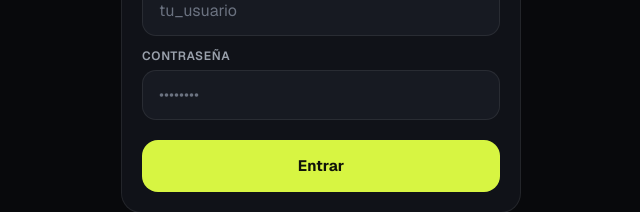
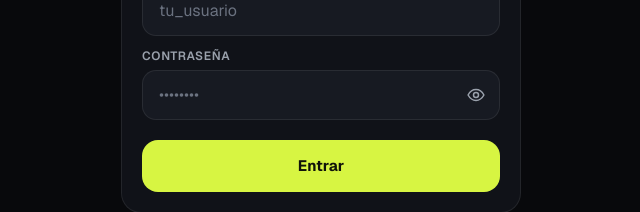
Before and after one commit to mariomo16/gymbro, a Next.js app: page /login in a window 1280 px wide. Shown: the part 449-661 px from the top of the page, without its empty margins (319-959 px from the left). Built offline with nearby package versions, Linux system fonts and the light colour scheme; no server answers.

Commit message:
feat: add password visibility toggle to LoginForm and create eye icons

```diff
--- a/components/LoginForm.tsx
+++ b/components/LoginForm.tsx
@@ -1,6 +1,7 @@
 "use client";
 
 import { useActionState, useState } from "react";
+import { IconEye, IconEyeOff } from "@/components/icons";
 import {
   type AuthState,
   loginAction,
@@ -13,6 +14,7 @@ export default function LoginForm() {
   const [tab, setTab] = useState<"login" | "register">("login");
   const [name, setName] = useState("");
   const [username, setUsername] = useState("");
+  const [showPassword, setShowPassword] = useState(false);
   const [loginState, doLogin, loginPending] = useActionState(
     loginAction,
     initial,
@@ -82,14 +84,32 @@ export default function LoginForm() {
           <span className="text-xs font-semibold uppercase tracking-wider text-mute">
             Contraseña
           </span>
-          <input
-            name="password"
-            type="password"
-            required
-            autoComplete={tab === "login" ? "current-password" : "new-password"}
-            placeholder="••••••••"
-            className="input"
-          />
+          <div className="relative">
+            <input
+              name="password"
+              type={showPassword ? "text" : "password"}
+              required
+              autoComplete={
+                tab === "login" ? "current-password" : "new-password"
+              }
+              placeholder="••••••••"
+              className="input pr-12"
+            />
+            <button
+              type="button"
+              onClick={() => setShowPassword((v) => !v)}
+              aria-label={
+                showPassword ? "Ocultar contraseña" : "Mostrar contraseña"
+              }
+              className="absolute top-1/2 right-1.5 flex h-9 w-9 -translate-y-1/2 items-center justify-center rounded-full text-mute active:bg-raised"
+            >
+              {showPassword ? (
+                <IconEyeOff className="h-5 w-5" />
+              ) : (
+                <IconEye className="h-5 w-5" />
+              )}
+            </button>
+          </div>
         </label>
 
         {state.error && (
--- a/components/icons.tsx
+++ b/components/icons.tsx
@@ -161,3 +161,22 @@ export function IconFlame({ className }: IconProps) {
     </svg>
   );
 }
+
+export function IconEye({ className }: IconProps) {
+  return (
+    <svg {...base(className)}>
+      <path d="M2.5 12S6 5.5 12 5.5 21.5 12 21.5 12 18 18.5 12 18.5 2.5 12 2.5 12Z" />
+      <circle cx="12" cy="12" r="3" />
+    </svg>
+  );
+}
+
+export function IconEyeOff({ className }: IconProps) {
+  return (
+    <svg {...base(className)}>
+      <path d="M10.7 5.7A9.8 9.8 0 0 1 12 5.5c6 0 9.5 6.5 9.5 6.5a17.6 17.6 0 0 1-3 3.8M6.6 6.6C4 8.4 2.5 12 2.5 12S6 18.5 12 18.5a9 9 0 0 0 4.2-1" />
+      <path d="m3 3 18 18" />
+      <path d="M9.9 9.9a3 3 0 0 0 4.2 4.2" />
+    </svg>
+  );
+}
```
